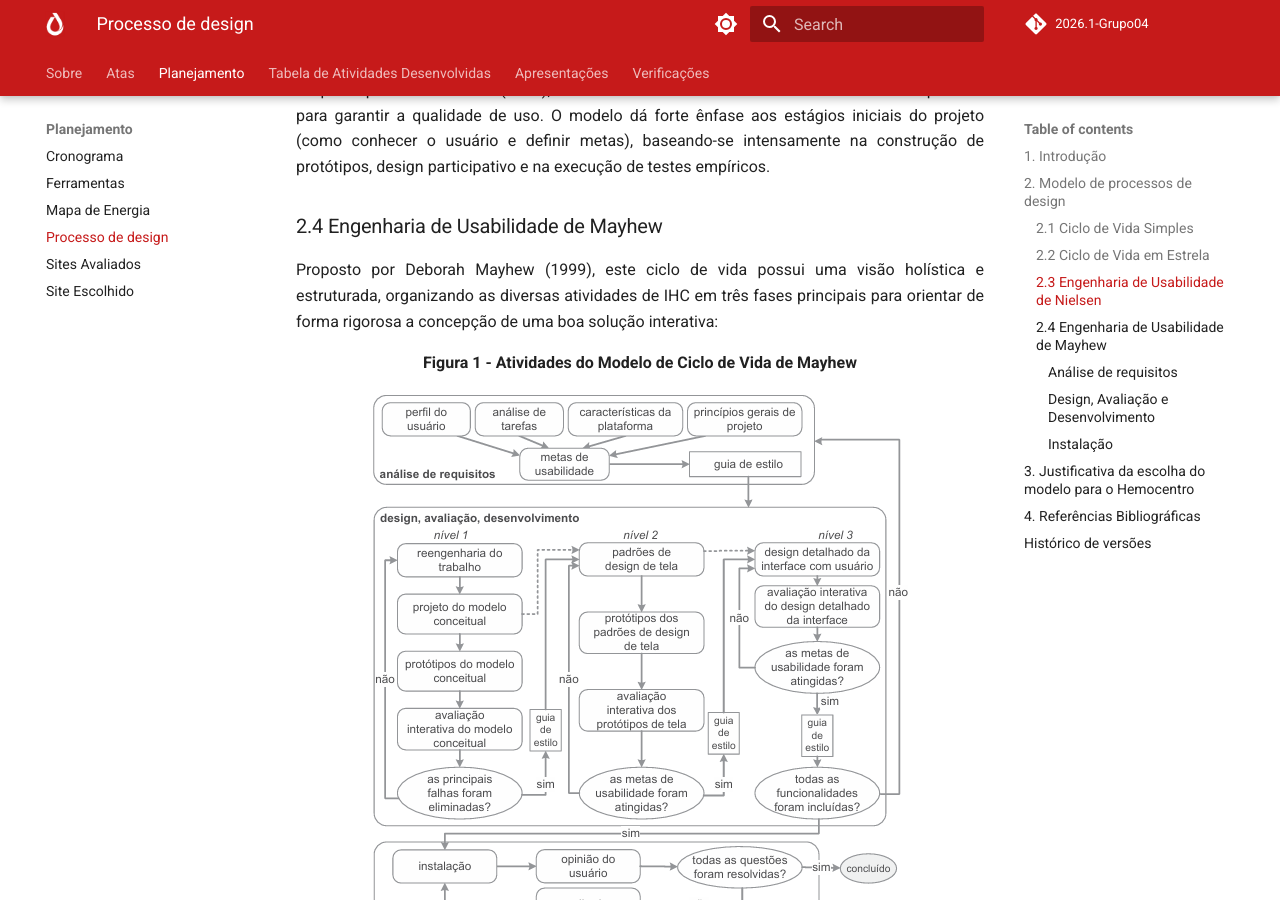
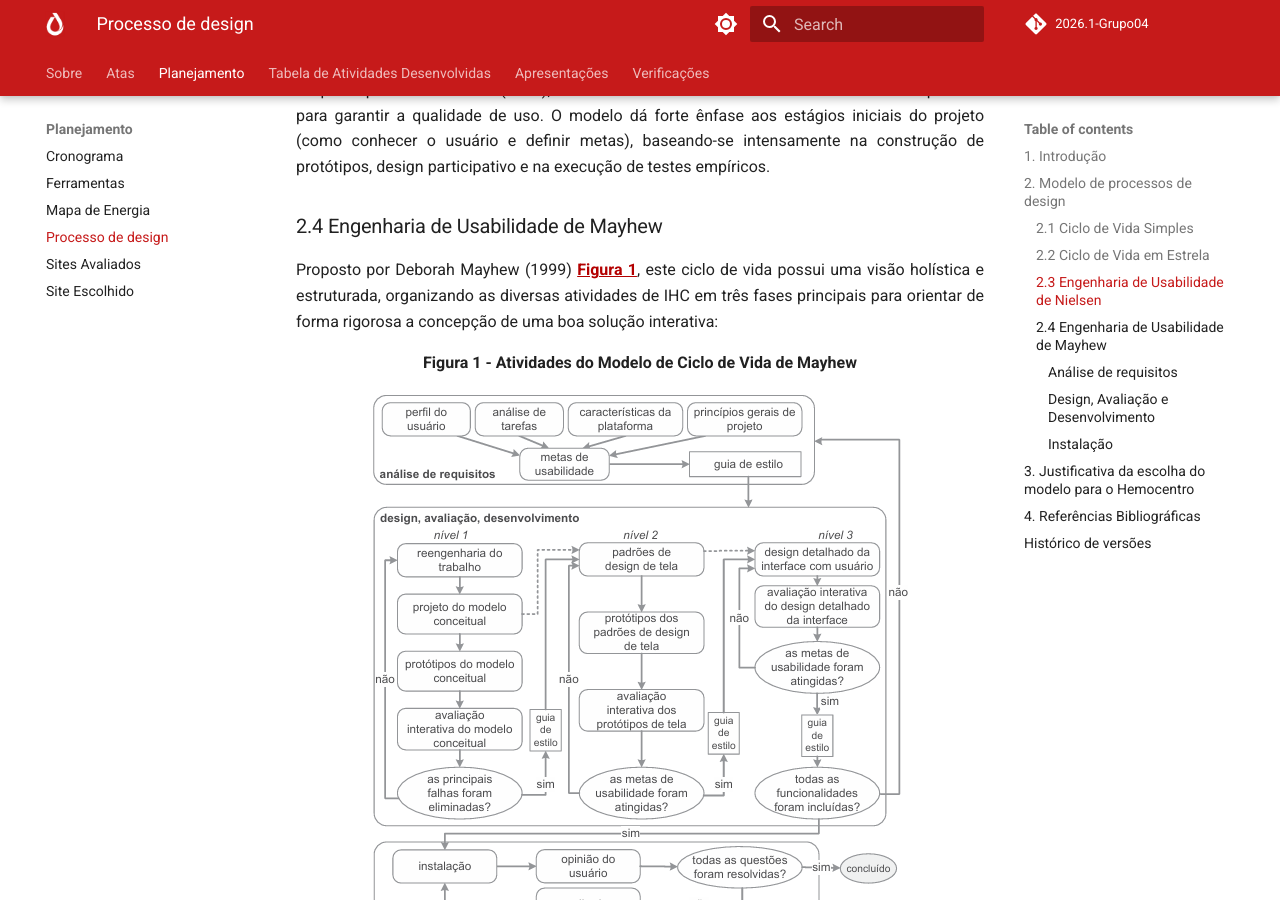
Before and after one commit to Interacao-Humano-Computador/2026.1-Grupo04, an MkDocs documentation site: the page built from docs/planejamento/processoDesign.md, in a window 1280 px wide and 900 px high, scrolled down 1554 px. Built offline with MkDocs 1.6.1 and Material for MkDocs 9.7.7, drawn with Linux system fonts in a browser that asks for light colours; comment, search, counter and statistics services are not loaded.

```diff
--- a/docs/planejamento/processoDesign.md
+++ b/docs/planejamento/processoDesign.md
@@ -32,15 +32,16 @@ Proposto por Jakob Nielsen (1994), define um ciclo de vida baseado em dez ativid
 
 ### 2.4 Engenharia de Usabilidade de Mayhew
 
-Proposto por Deborah Mayhew (1999), este ciclo de vida possui uma visão holística e estruturada, organizando as diversas atividades de IHC em três fases principais para orientar de forma rigorosa a concepção de uma boa solução interativa:
+Proposto por Deborah Mayhew (1999) <a href="#figura1">Figura 1</a>, este ciclo de vida possui uma visão holística e estruturada, organizando as diversas atividades de IHC em três fases principais para orientar de forma rigorosa a concepção de uma boa solução interativa:
 
 <div align="center">
   <p class="table-source"><strong>Figura 1 - Atividades do Modelo de Ciclo de Vida de Mayhew</strong></p>
 
-  <img src="../../assets/images/entrega1/ciclo-mayhew.png" alt="Descrição">
+  <img src="../../assets/images/entrega1/ciclo-mayhew.png" alt="Descrição" id="figura1">
 
   <p class="table-source">Fonte: <a href="#ref1">BARBOSA e SILVA, 2011, p.106.¹</a> (2011).</p>
 </div>
+
 #### Análise de requisitos
 
 Define as metas de usabilidade com base no perfil dos usuários, na análise de tarefas, nas possibilidades e limitações da plataforma, e em princípios gerais de projeto. Essas metas são formalizadas através de guias de estilo.
```
Also changed, not shown: docs/assets/acessoRapido/addFotos.md (+4 -0 lines).
